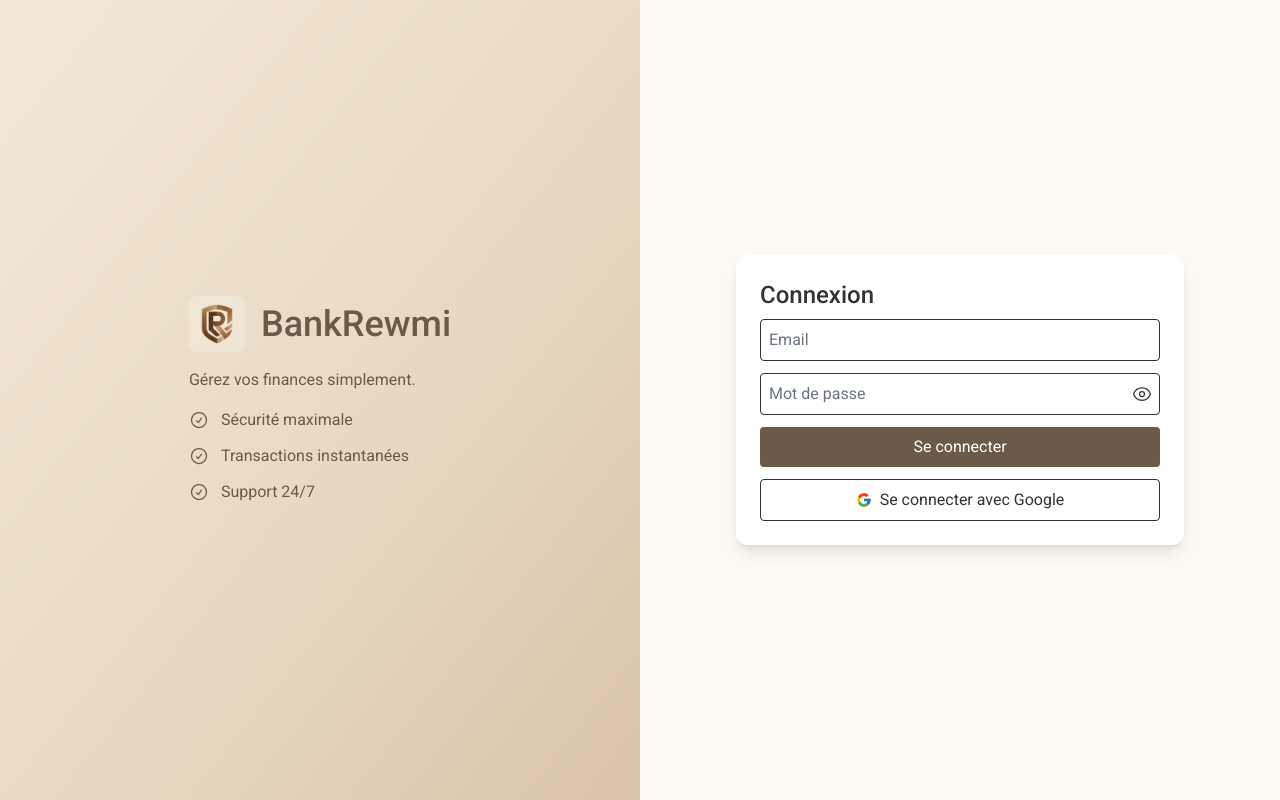
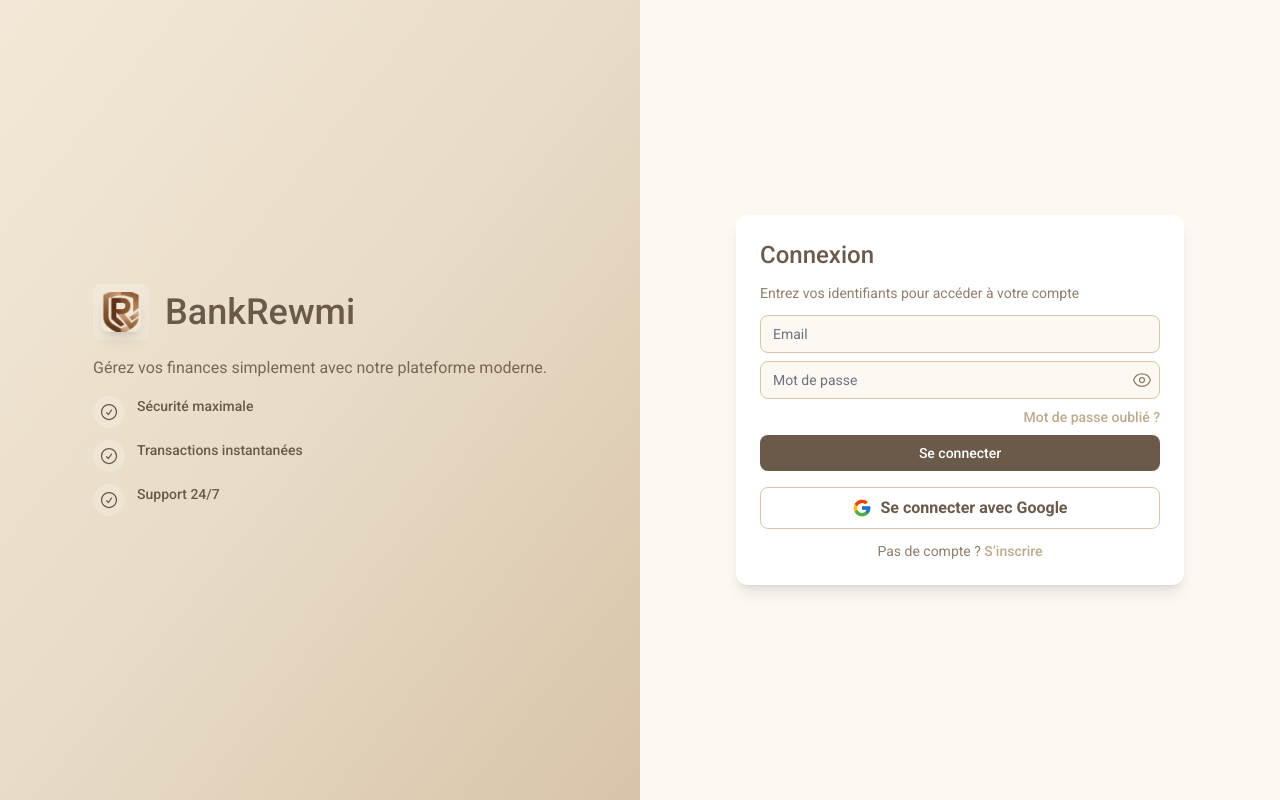
Before and after one commit to antaseck27/Tache-21-Frontt, a React (Vite) app: page /login in a window 1280 px wide. Built offline with nearby package versions, Linux system fonts and the light colour scheme.

Commit message:
update lundi 5

```diff
--- a/src/App.jsx
+++ b/src/App.jsx
@@ -1,83 +1,4 @@
-// import React, { useState, useEffect } from "react";
-// import { Routes, Route, Navigate } from "react-router-dom";
 
-// import Home from "./pages/Home";
-// import Signup from "./pages/Signup";
-// import Login from "./pages/Login";
-// import Dashboard from "./pages/Dashboard";
-// import Transactions from "./pages/Transactions";
-// import Transfer from "./pages/Transfer";
-// import Paiement from "./pages/Paiement";
-// import ForgotPassword from "./pages/ForgotPassword";
-// import Profile from "./pages/Profile";
-// import Support from "./pages/Support";
-// import ResetPassword from "./pages/ResetPassword";
-// import AppLayout from "./layouts/AppLayout";
-// import AuthCallback from "./pages/AuthCallback";
-
-// export default function App() {
-//   const [darkMode, setDarkMode] = useState(() => {
-//     try {
-//       const saved = localStorage.getItem("theme");
-//       if (saved === "dark") return true;
-//       if (saved === "light") return false;
-//     } catch (e) {}
-//     if (typeof window !== "undefined" && window.matchMedia("(prefers-color-scheme: dark)").matches) {
-//       return true;
-//     }
-//     return false;
-//   });
-
-//   useEffect(() => {
-//     if (typeof document === "undefined") return;
-//     if (darkMode) {
-//       document.documentElement.classList.add("dark");
-//       try { localStorage.setItem("theme", "dark"); } catch (e) {}
-//     } else {
-//       document.documentElement.classList.remove("dark");
-//       try { localStorage.setItem("theme", "light"); } catch (e) {}
-//     }
-//   }, [darkMode]);
-
-//   const [loggedIn, setLoggedIn] = useState(false);
-
-//   useEffect(() => {
-//     setLoggedIn(localStorage.getItem("token") ? true : false);
-//   }, []);
-
-//   return (
-//     <Routes>
-//       {/* Routes publiques */}
-//       <Route path="/" element={<Home />} />
-//       <Route path="/signup" element={<Signup />} />
-//       <Route path="/login" element={<Login setLoggedIn={setLoggedIn} />} />
-//       <Route path="/forgot" element={<ForgotPassword />} />
-//       <Route path="/reset-password/:token" element={<ResetPassword />} />
-//       <Route path="/auth/callback" element={<AuthCallback />} />
-
-//       {/* Routes protégées */}
-//       <Route
-//         element={
-//           loggedIn ? (
-//             <AppLayout darkMode={darkMode} setDarkMode={setDarkMode} />
-//           ) : (
-//             <Navigate to="/login" replace />
-//           )
-//         }
-//       >
-//         <Route path="dashboard" element={<Dashboard />} />
-//         <Route path="transactions" element={<Transactions />} />
-//         <Route path="transfer" element={<Transfer />} />
-//         <Route path="paiement" element={<Paiement />} />
-//         <Route path="profile" element={<Profile />} />
-//         <Route path="support" element={<Support />} />
-//       </Route>
-
-//       {/* Route fallback */}
-//       <Route path="*" element={<Navigate to="/" replace />} />
-//     </Routes>
-//   );
-// }
 
 import React, { useState, useEffect } from "react";
 import { Routes, Route, Navigate } from "react-router-dom";
@@ -94,7 +15,7 @@
 import Support from "./pages/Support";
 import ResetPassword from "./pages/ResetPassword";
 import AppLayout from "./layouts/AppLayout";
-import AuthCallback from "./pages/AuthCallback";
+import GoogleCallback from "./pages/GoogleCallback";
 
 export default function App() {
   const [darkMode, setDarkMode] = useState(() => {
@@ -109,7 +30,7 @@
     localStorage.setItem("theme", darkMode ? "dark" : "light");
   }, [darkMode]);
 
-  // ✅ CORRECTION ICI
+  //  CORRECTION ICI
   const [loggedIn, setLoggedIn] = useState(() => {
     return !!localStorage.getItem("token");
   });
@@ -122,7 +43,7 @@
       <Route path="/login" element={<Login setLoggedIn={setLoggedIn} />} />
       <Route path="/forgot" element={<ForgotPassword />} />
       <Route path="/reset-password/:token" element={<ResetPassword />} />
-      <Route path="/auth/callback" element={<AuthCallback />} />
+        <Route path="/auth/callback" element={<GoogleCallback />} />
 
       {/* Protégé */}
       <Route
--- a/src/pages/AuthCallback.jsx
+++ /dev/null
@@ -1,26 +0,0 @@
-import React, { useEffect } from "react";
-import { useNavigate } from "react-router-dom";
-
-export default function AuthCallback() {
-  const navigate = useNavigate();
-
-  useEffect(() => {
-    const params = new URLSearchParams(window.location.search);
-    const token = params.get("token");
-    const user = params.get("user");
-
-    if (token && user) {
-      localStorage.setItem("token", token);
-      localStorage.setItem("user", user);
-      navigate("/dashboard");
-    } else {
-      navigate("/login");
-    }
-  }, [navigate]);
-
-  return (
-    <div className="min-h-screen flex items-center justify-center">
-      <p className="text-gray-700 text-lg">Connexion en cours avec Google...</p>
-    </div>
-  );
-}
--- /dev/null
+++ b/src/pages/GoogleCallback.jsx
@@ -0,0 +1,27 @@
+import React, { useEffect } from "react";
+import { useNavigate } from "react-router-dom";
+
+export default function GoogleCallback() {
+const navigate = useNavigate();
+
+useEffect(() => {
+const params = new URLSearchParams(window.location.search);
+const token = params.get("token");
+const user = params.get("user");
+
+if (token && user) {
+  localStorage.setItem("token", token);
+  localStorage.setItem("user", user);
+  navigate("/dashboard"); // redirection vers Dashboard
+} else {
+  navigate("/login");
+}
+
+}, [navigate]);
+
+return (
+<div className="min-h-screen flex items-center justify-center">
+<p>Connexion en cours avec Google...</p>
+</div>
+);
+}
--- a/src/pages/Login.jsx
+++ b/src/pages/Login.jsx
@@ -13,10 +13,9 @@
   const [error, setError] = useState("");
   const [loading, setLoading] = useState(false);
 
-
   const API = import.meta.env.VITE_API_URL;
 
-  //  Login classique
+  // Appel API login
   const loginUser = async () => {
     try {
       setLoading(true);
@@ -24,8 +23,7 @@
       const res = await fetch(`${API}/api/auth/login`, {
         method: "POST",
         headers: { "Content-Type": "application/json" },
-        body: JSON.stringify({ email, password }),
-        credentials: "include",
+        body: JSON.stringify({ email, password })
       });
 
       const data = await res.json();
@@ -37,7 +35,9 @@
       }
 
       localStorage.setItem("token", data.token);
+      localStorage.setItem("user", JSON.stringify(data.user));
       return data;
+
     } catch (err) {
       console.error(err);
       setLoading(false);
@@ -59,50 +59,71 @@
     navigate("/dashboard");
   };
 
-  // GOOGLE LOGIN (CORRIGÉ)
-  const handleGoogleLogin = () => {
-    window.location.href = `${API}/api/auth/google`;
+  //  Nouveau : Login Google
+  const handleGoogleLogin = async () => {
+    try {
+      // Récupérer l'URL d'authentification Google depuis le backend
+      const res = await fetch(`${API}/api/auth/google/config`);
+      const data = await res.json();
+
+      if (data.googleEnabled && data.url) {
+        // Redirection vers Google
+        window.location.href = data.url;
+      } else {
+        setError("Connexion Google non configurée.");
+      }
+    } catch (err) {
+      console.error(err);
+      setError("Impossible de se connecter via Google.");
+    }
   };
 
   return (
     <div className="min-h-screen flex">
-      {/* LEFT */}
+      {/* LEFT PANEL */}
       <aside className="hidden md:flex fixed left-0 top-0 w-1/2 h-full items-center justify-center p-8 bg-gradient-to-br from-[#f3e8d7] via-[#e8dcc7] to-[#d8c4a8]">
         <div className="max-w-lg text-[#6b5a49]">
           <div className="flex items-center gap-4 mb-4">
             <div className="w-14 h-14 rounded-lg bg-white/20 flex items-center justify-center">
-              <img src={logo} alt="logo" className="w-10 h-10 object-contain" />
+              <div className="sm:w-10 sm:h-10 rounded-lg flex items-center justify-center shadow-lg overflow-hidden">
+                <img src={logo} alt="logo" className="object-contain" />
+              </div>
             </div>
             <h2 className="text-4xl font-semibold">BankRewmi</h2>
           </div>
-
-          <p className="mb-4">Gérez vos finances simplement.</p>
-
+          <p className="text-base text-[#6b5a49]/90 mb-4">
+            Gérez vos finances simplement avec notre plateforme moderne.
+          </p>
           <ul className="space-y-3">
             {["Sécurité maximale", "Transactions instantanées", "Support 24/7"].map((text, i) => (
-              <li key={i} className="flex items-center gap-3">
-                <CheckCircleIcon className="w-5 h-5" />
-                {text}
+              <li key={i} className="flex items-start gap-3 text-sm">
+                <div className="w-8 h-8 rounded-full bg-white/20 flex items-center justify-center">
+                  <CheckCircleIcon className="w-5 h-5 text-[#6b5a49]" />
+                </div>
+                <span className="font-medium">{text}</span>
               </li>
             ))}
           </ul>
         </div>
       </aside>
 
-      {/* RIGHT */}
+      {/* RIGHT PANEL */}
       <main className="ml-0 md:ml-[50%] flex-1 flex items-center justify-center p-6 bg-[#fdf8f2]">
-        <div className="w-full max-w-md bg-white rounded-xl shadow-lg p-6">
-          <h2 className="text-2xl font-semibold mb-2">Connexion</h2>
+        <div className="w-full max-w-md bg-white rounded-xl shadow-lg p-6 space-y-3">
+          <h2 className="text-2xl font-semibold text-[#6b5a49]">Connexion</h2>
+          <p className="text-sm text-[#8f7e6b]">Entrez vos identifiants pour accéder à votre compte</p>
 
-          {error && <div className="bg-red-100 text-red-600 p-2 mb-2 rounded">{error}</div>}
+          {error && (
+            <div className="bg-red-100 text-red-600 px-2 py-1 rounded-lg text-sm">{error}</div>
+          )}
 
-          <form onSubmit={handleSubmit} className="space-y-3">
+          <form onSubmit={handleSubmit} className="space-y-2">
             <input
               type="email"
               placeholder="Email"
               value={email}
               onChange={(e) => setEmail(e.target.value)}
-              className="w-full p-2 border rounded"
+              className="w-full px-3 py-2 rounded-lg border border-[#d8c4a8] bg-[#fdf8f2] focus:ring-2 focus:ring-[#bfa98a] text-sm"
             />
 
             <div className="relative">
@@ -111,30 +132,47 @@
                 placeholder="Mot de passe"
                 value={password}
                 onChange={(e) => setPassword(e.target.value)}
-                className="w-full p-2 border rounded pr-10"
+                className="w-full px-3 py-2 rounded-lg border border-[#d8c4a8] bg-[#fdf8f2] focus:ring-2 focus:ring-[#bfa98a] text-sm pr-10"
               />
               <button
                 type="button"
                 onClick={() => setShowPassword(!showPassword)}
-                className="absolute right-2 top-1/2 -translate-y-1/2"
+                className="absolute right-2 top-1/2 -translate-y-1/2 text-[#8f7e6b]"
               >
-                {showPassword ? <EyeSlashIcon className="w-5" /> : <EyeIcon className="w-5" />}
+                {showPassword ? <EyeSlashIcon className="w-5 h-5" /> : <EyeIcon className="w-5 h-5" />}
               </button>
             </div>
 
-            <button type="submit" className="w-full bg-[#6b5a49] text-white py-2 rounded">
+            <div className="flex justify-end text-sm">
+              <a href="/forgot" className="text-[#bfa98a] font-medium hover:underline">
+                Mot de passe oublié ?
+              </a>
+            </div>
+
+            <button
+              type="submit"
+              className="w-full py-2 rounded-lg bg-[#6b5a49] text-white font-medium text-sm hover:bg-[#5c4d3e]"
+            >
               {loading ? "Connexion..." : "Se connecter"}
             </button>
 
+            {/*  Bouton Google */}
             <button
               type="button"
               onClick={handleGoogleLogin}
-              className="w-full border py-2 rounded flex justify-center items-center gap-2"
+              className="w-full py-2 mt-2 rounded-lg border border-[#d8c4a8] flex items-center justify-center gap-2 font-semibold text-[#6b5a49] hover:bg-[#f3e8d7]"
             >
-              <FcGoogle />
+              <FcGoogle className="w-5 h-5" />
               Se connecter avec Google
             </button>
           </form>
+
+          <p className="text-center text-sm text-[#8f7e6b] mt-2">
+            Pas de compte ?{" "}
+            <a href="/signup" className="text-[#bfa98a] font-medium hover:underline">
+              S’inscrire
+            </a>
+          </p>
         </div>
       </main>
     </div>
```
